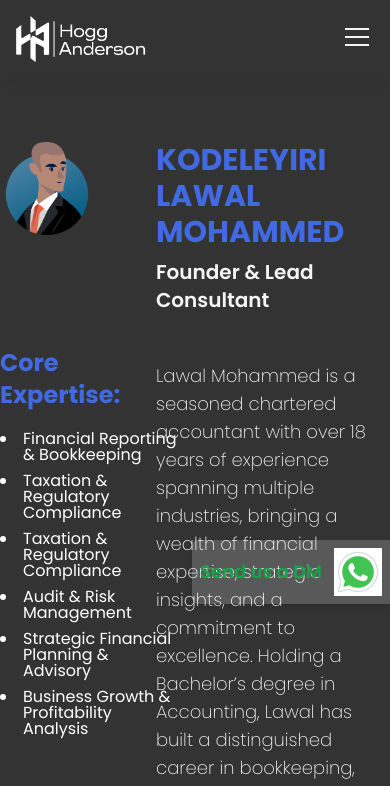
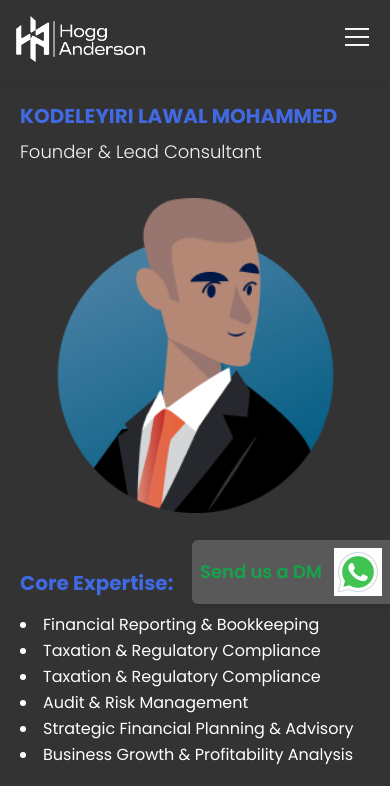
Before and after one commit to Oluwaseyi-vibex/hogg-anderson, a Next.js app: page /About/lawal in a window 390 px wide. Shown: the top 786 px of the page. Built offline with nearby package versions, Linux system fonts and the light colour scheme; a web font is replaced by a local one.

Commit message:
feat: lawal page responsive

```diff
--- a/app/About/lawal/page.jsx
+++ b/app/About/lawal/page.jsx
@@ -15,18 +15,28 @@ const Lawal = () => {
   const iconInfoCircle = <IconInfoCircle />;
 
   return (
-    <div className="w-full md:px-48 mt-16 flex">
-      <div className="w-[40%] h-full">
+    <div className="w-full md:px-48 md:mt-16 mt-6 md:flex-row flex-col px-5 flex">
+      <div className="space-y-2 md:hidden ">
+        <h1 className="text-blue font-bold text-xl uppercase">
+          KODELEYIRI LAWAL MOHAMMED
+        </h1>
+        <p className="text-white font-light text-lg">
+          Founder & Lead Consultant
+        </p>
+      </div>
+      <div className="md:w-[40%] w-full mt-8 h-full">
+        <div className="w-full flex md:items-start items-center md:justify-normal justify-center">
           <Image
             src="/team/lawal.png"
             alt="lawal"
-          className="w-[60%]"
+            className="md:w-[60%] w-[90%]"
             width={500}
             height={500}
           />
+        </div>
 
-        <div className="my-28 space-y-4 text-blue">
-          <h1 className=" text-2xl font-bold">Core Expertise:</h1>
+        <div className="md:my-28 my-14 w-full space-y-4 text-blue">
+          <h1 className=" text-xl md:text-2xl font-bold">Core Expertise:</h1>
           <List
             spacing="xs"
             size="md"
@@ -58,8 +68,8 @@ const Lawal = () => {
         </Blockquote>
       </div>
 
-      <div className="w-[60%] text-white h-full">
-        <div className="space-y-2">
+      <div className="w-full md:w-[60%] text-white h-full">
+        <div className="space-y-2 md:block hidden">
           <h1 className="text-blue font-bold text-3xl uppercase">
             KODELEYIRI LAWAL MOHAMMED
           </h1>
@@ -69,7 +79,7 @@ const Lawal = () => {
         </div>
 
         <div className="divider"></div>
-        <div className="space-y-8 font-extralight text-lg">
+        <div className="space-y-8 mb-8 font-extralight text-lg">
           <p className="">
             Lawal Mohammed is a seasoned chartered accountant with over 18 years
             of experience spanning multiple industries, bringing a wealth of
@@ -80,7 +90,7 @@ const Lawal = () => {
             complex financial landscapes with precision.
           </p>
 
-          <p className="">
+          <p className="font-semibold">
             Lawal’s accounting and finance journey began in 2011 at Tower
             Aluminium Plc, a vertically integrated metal company with over 16
             subsidiaries, where he served as a Financial Accountant. Since then,
--- a/components/navbar/index.jsx
+++ b/components/navbar/index.jsx
@@ -99,7 +99,7 @@ const NavBar = () => {
                   />
                 </Link>
               </Drawer.Header> */}
-              {/* <div className=" w-full  h-full">
+              <div className=" w-full  h-full">
                 <ul className="menu menu-vertical text-xl text-white font-bold md:text-base px-1">
                   <li>
                     <Link onClick={close} href="/">
@@ -233,7 +233,7 @@ const NavBar = () => {
                     </Link>
                   </li>
                 </ul>
-              </div> */}
+              </div>
             </Drawer>
           </div>
         </div>
```
Lines whose indentation alone changed are shown as unchanged.
